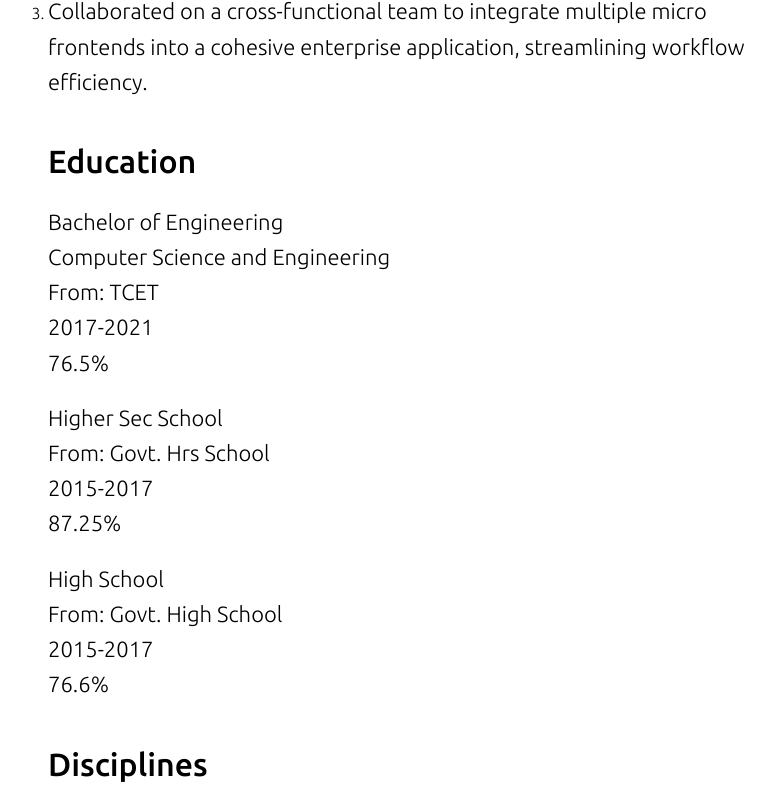
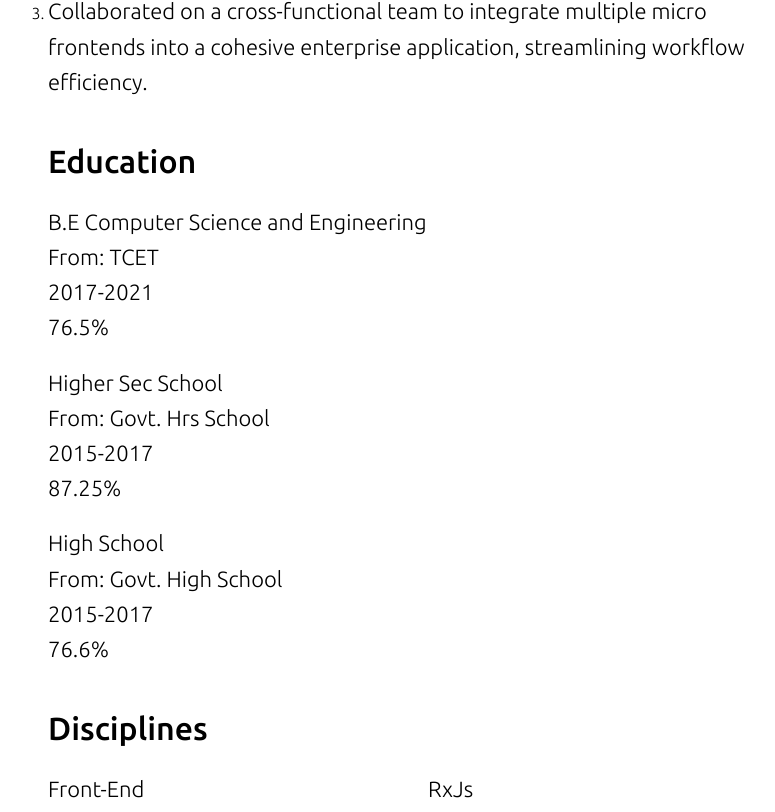
Before and after one commit to sathish-repos/profile, an Angular app: page /about in a window 1280 px wide. Shown: the part 1908-2720 px from the top of the page, without its empty margins (212-987 px from the left). Built offline with nearby package versions, Linux system fonts and the light colour scheme.

Commit message:
aem update for education comp

```diff
--- a/src/app/pages/about/about.component.html
+++ b/src/app/pages/about/about.component.html
@@ -2,7 +2,7 @@
 <div class="about">
   <skp-description [content]="content.description" />
   <skp-experiences />
-  <skp-education />
+  <skp-education [content]="content.educations" />
   <skp-disciplines [content]="content.disciplines" />
   <skp-contact [content]="content.contact" />
 </div>
--- a/src/app/pages/about/components/education/education.component.html
+++ b/src/app/pages/about/components/education/education.component.html
@@ -1,22 +1,13 @@
+@if (content()) {
 <div class="education">
-  <h4>Education</h4>
+  <h4 [innerHTML]="content().title"></h4>
+  @for (education of content().educations; track $index) {
   <div class="item">
-    <p>Bachelor of Engineering</p>
-    <p>Computer Science and Engineering</p>
-    <p>From: TCET</p>
-    <p>2017-2021</p>
-    <p>76.5%</p>
+    <p [innerHTML]="education.study"></p>
+    <p [innerHTML]="education.from"></p>
+    <p [innerHTML]="education.year"></p>
+    <p [innerHTML]="education.score"></p>
   </div>
-  <div class="item">
-    <p>Higher Sec School</p>
-    <p>From: Govt. Hrs School</p>
-    <p>2015-2017</p>
-    <p>87.25%</p>
-  </div>
-  <div class="item">
-    <p>High School</p>
-    <p>From: Govt. High School</p>
-    <p>2015-2017</p>
-    <p>76.6%</p>
-  </div>
+  }
 </div>
+}
--- a/src/app/pages/about/components/education/education.component.ts
+++ b/src/app/pages/about/components/education/education.component.ts
@@ -1,12 +1,13 @@
-import { Component } from '@angular/core';
+import { Component, input } from '@angular/core';
+import { EducationSection } from '../../models/about.model';
 
 @Component({
   selector: 'skp-education',
   standalone: true,
   imports: [],
   templateUrl: './education.component.html',
-  styleUrl: './education.component.scss'
+  styleUrl: './education.component.scss',
 })
 export class EducationComponent {
-
+  content = input.required<EducationSection>();
 }
--- a/src/app/pages/about/mocks/about.mocks.ts
+++ b/src/app/pages/about/mocks/about.mocks.ts
@@ -3,6 +3,7 @@ import {
   ContactSection,
   DescriptionSection,
   DisciplinesSection,
+  EducationSection,
 } from '../models/about.model';
 
 export const ContactSectionMocks: ContactSection = {
@@ -59,8 +60,33 @@ export const DisciplinesSectionMocks: DisciplinesSection = {
   ],
 };
 
+export const EducationSectionMocks: EducationSection = {
+  title: 'Education',
+  educations: [
+    {
+      study: 'B.E Computer Science and Engineering',
+      from: 'From: TCET',
+      year: '2017-2021',
+      score: '76.5%',
+    },
+    {
+      study: 'Higher Sec School',
+      from: 'From: Govt. Hrs School',
+      year: '2015-2017',
+      score: '87.25%',
+    },
+    {
+      study: 'High School',
+      from: 'From: Govt. High School',
+      year: '2015-2017',
+      score: '76.6%',
+    },
+  ],
+};
+
 export const AboutContentMocks: AboutContent = {
   contact: ContactSectionMocks,
   description: DescriptionSectionMocks,
   disciplines: DisciplinesSectionMocks,
+  educations: EducationSectionMocks,
 };
```
Also changed, not shown: src/app/pages/about/models/about.model.ts (+13 -0 lines).
